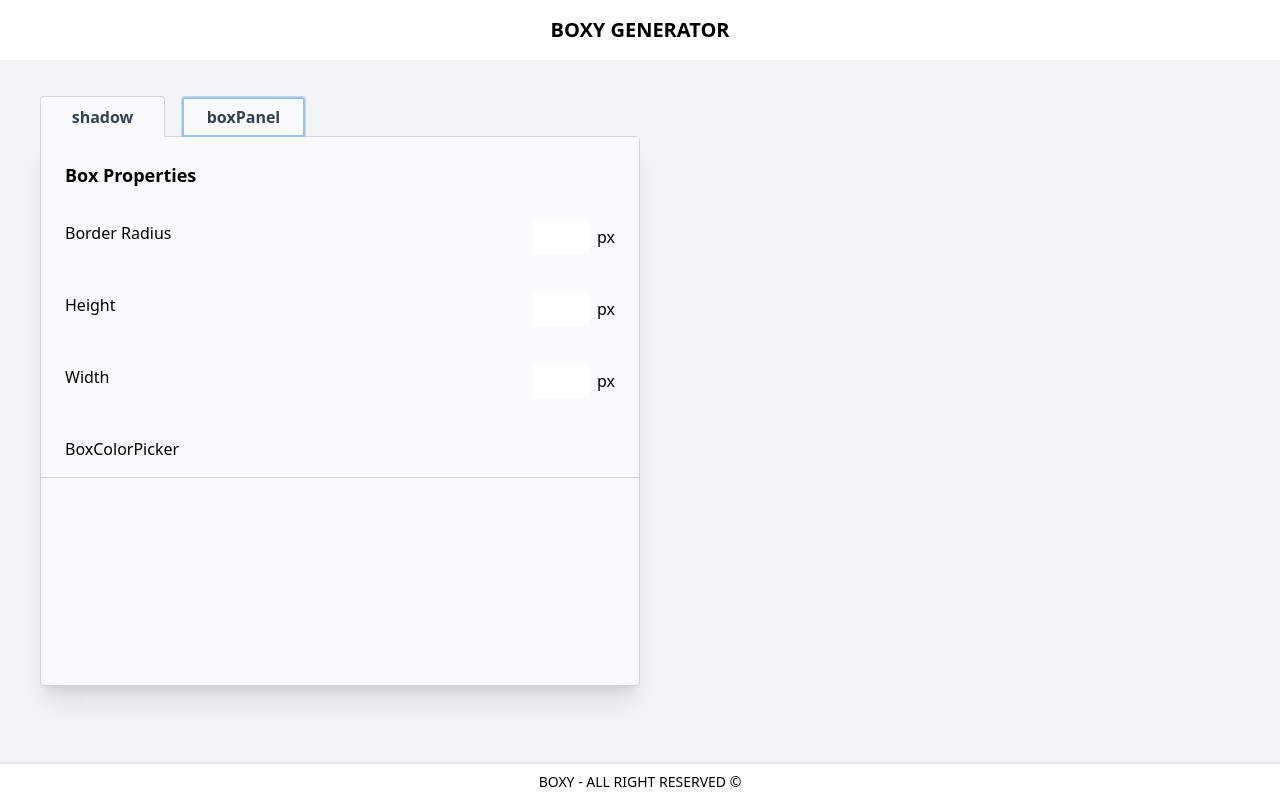
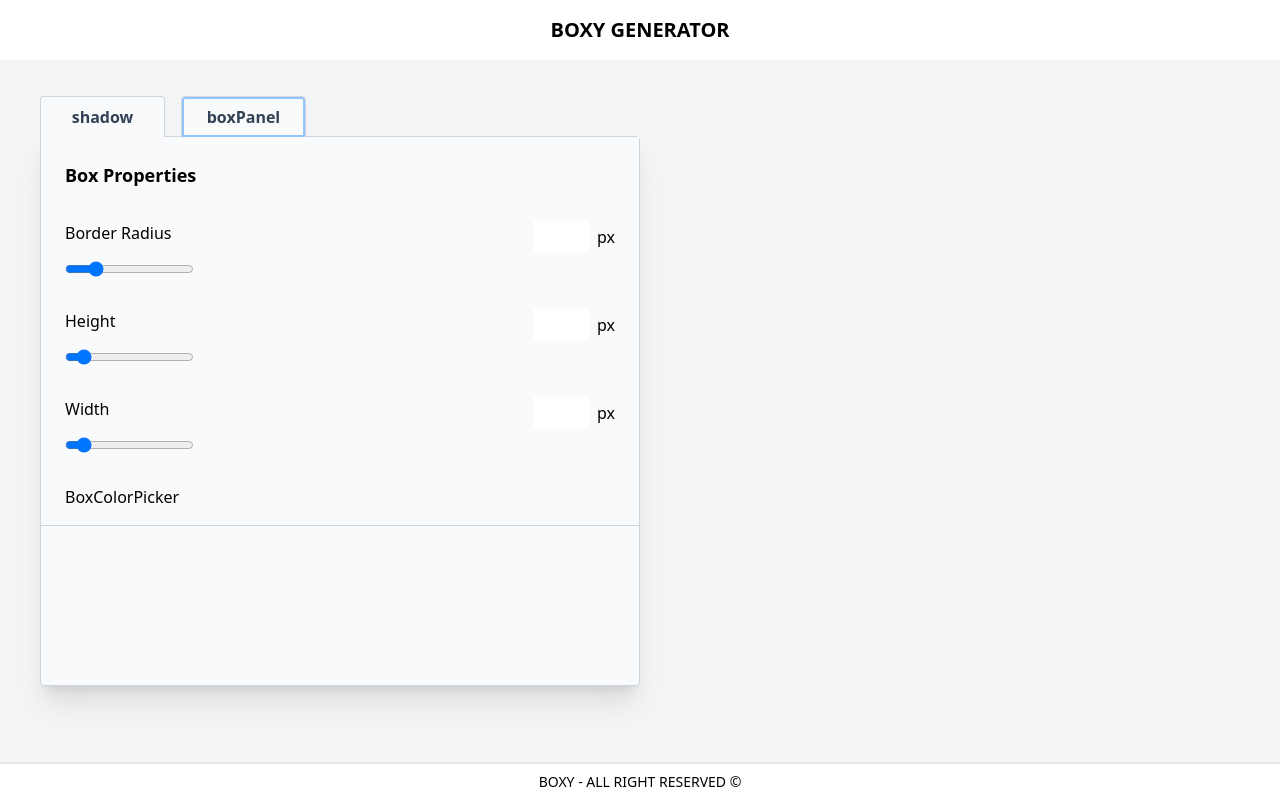
Before and after one commit to MaxMasse31/boxyProject, a React (Vite) app: page / in a window 1280 px wide. Both pictures are taken after a click on the button "boxPanel". Built offline with nearby package versions, Linux system fonts and the light colour scheme.

Commit message:
add box range  minMax

```diff
--- a/src/Layouts/BoxPanel/BoxRange.jsx
+++ b/src/Layouts/BoxPanel/BoxRange.jsx
@@ -14,7 +14,17 @@ export default function BoxRange({ inputData }) {
           />
           <p>px</p>
         </div>
+
       </div>
+
+      <div className="relative z-0 w-full flex items-center">
+          <input type="range"
+          min={inputData.minMax[0]}
+          max={inputData.minMax[1]}
+
+
+          />
+        </div>
     </div>
   );
 }
```
